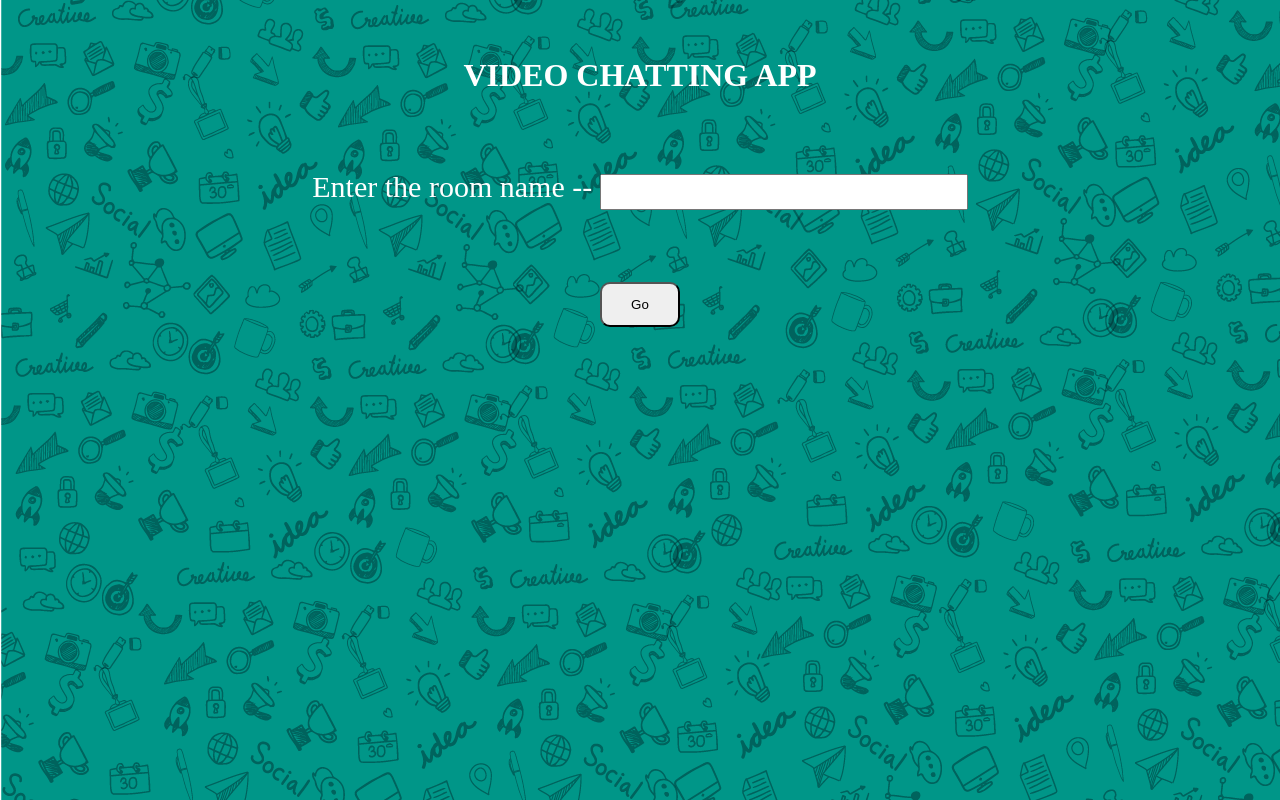
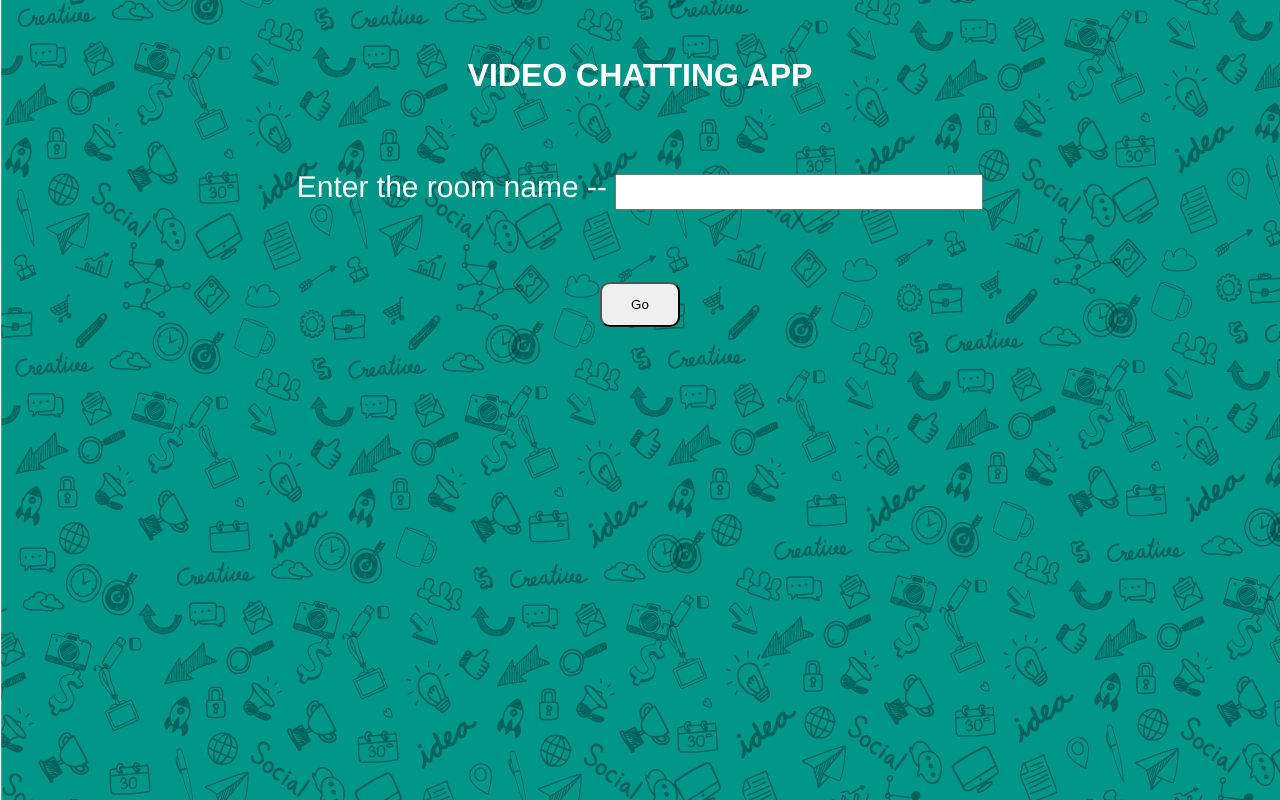
Before and after one commit to shubham123456789012/MediaVid, a website: page public/index.html in a window 1280 px wide. Drawn offline with nearby package versions, Linux system fonts and the light colour scheme; no server answers.

Commit message:
added font

```diff
--- a/public/style/style.css
+++ b/public/style/style.css
@@ -1,7 +1,11 @@
 body{
     margin: 0px;
     background-image: url(../img/bg.png);
+    font-family: Helvetica, Arial, Sans-Serif;
+
 }
+
+
 #remoteVideo{
 
     height: 300px;
```
